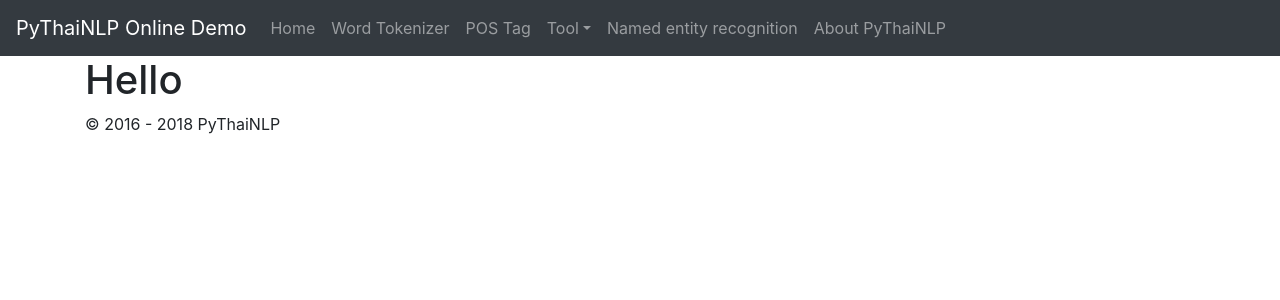
After one commit to PyThaiNLP/pythainlp-webdemo, a Flask app: template templates/ner.html in a window 1280 px wide. The commit adds this page. Shown: the top 300 px of the page. Run offline with Flask 2, Linux system fonts and the light colour scheme; the template is opened without the code that fills it, so the values that code supplies are empty; some libraries are stand-ins or nearby versions.

Commit message:
update webdemo

```diff
--- a/main.py
+++ b/main.py
@@ -26,6 +26,10 @@ def word_tokenizer_web():
 @app.route('/pos_tag')
 def pos_tag_web():
     return render_template('pos_tag.html', name='POS Tag')
+
+@app.route('/ner')
+def ner_web():
+    return render_template('ner.html', name='NER')
 
 @app.route('/thai2vec')
 def thai2vec_web():
--- /dev/null
+++ b/templates/ner.html
@@ -0,0 +1,9 @@
+{% extends "templates.html" %}
+{% block body %}
+ <div class="container">
+	<h1>Hello</h1>
+</div>
+{% endblock %}
+{% block runjs %}
+	<script></script>
+{% endblock %}
--- a/templates/templates.html
+++ b/templates/templates.html
@@ -34,6 +34,10 @@
               <!--<a class="dropdown-item" href="#">Sentiment Analysis</a>-->
             </div>
           </li>
+		  {% if name=="NER" %}<li class="nav-item active">{% else %}<li class="nav-item">{% endif %}
+            <a class="nav-link" href="/ner">Named entity recognition</a>
+          </li>
+          </li>
 		  {% if name=="About" %}<li class="nav-item active">{% else %}<li class="nav-item">{% endif %}
             <a class="nav-link" href="/about">About PyThaiNLP</a>
           </li>
--- a/templates/word_tokenizer.html
+++ b/templates/word_tokenizer.html
@@ -13,7 +13,6 @@
     <option>mm</option>
     <option>icu</option>
     <option>longest-matching</option>
-	<option>deepcut</option>
   </select>
 	<button type="button" class="btn btn-primary" id="send_word">Send</button>
   </div>
```
